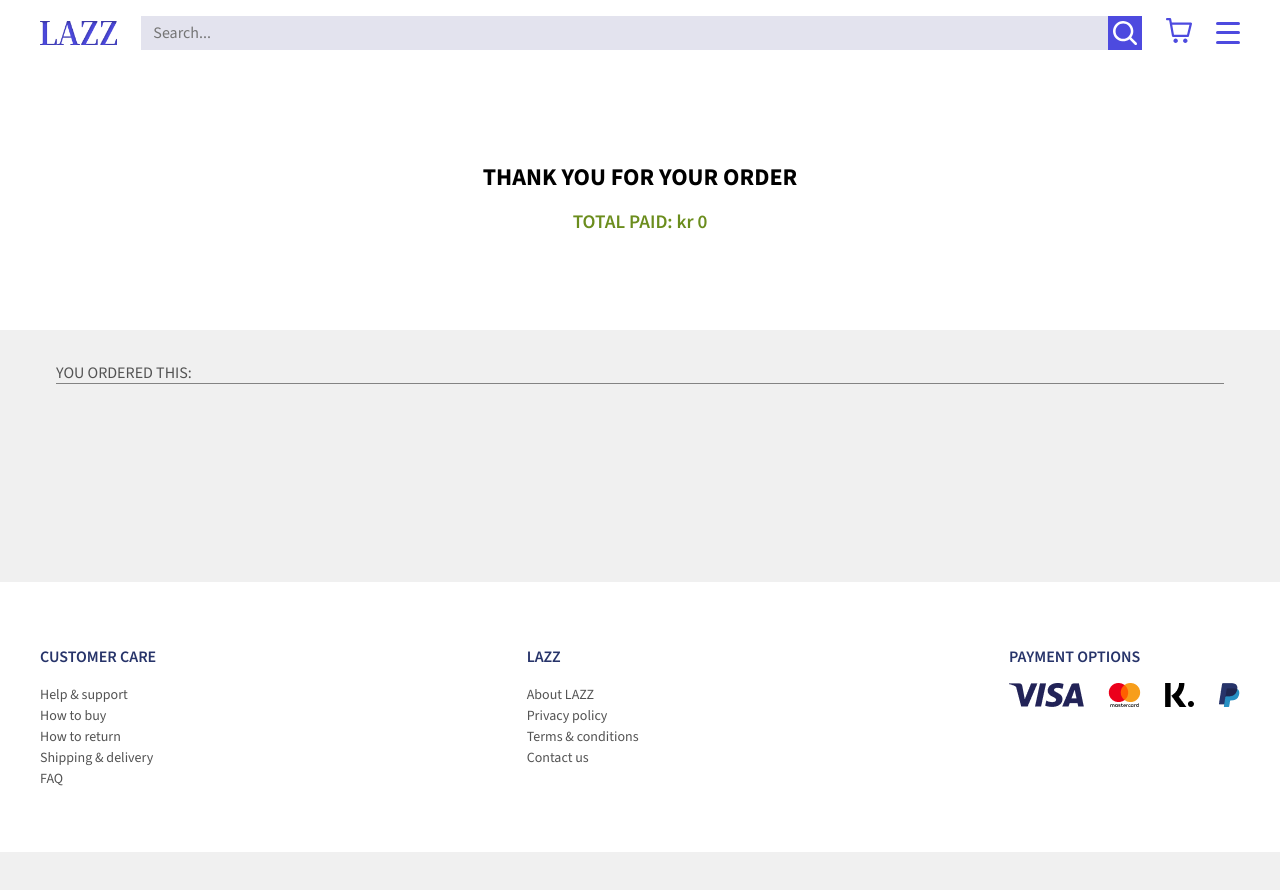
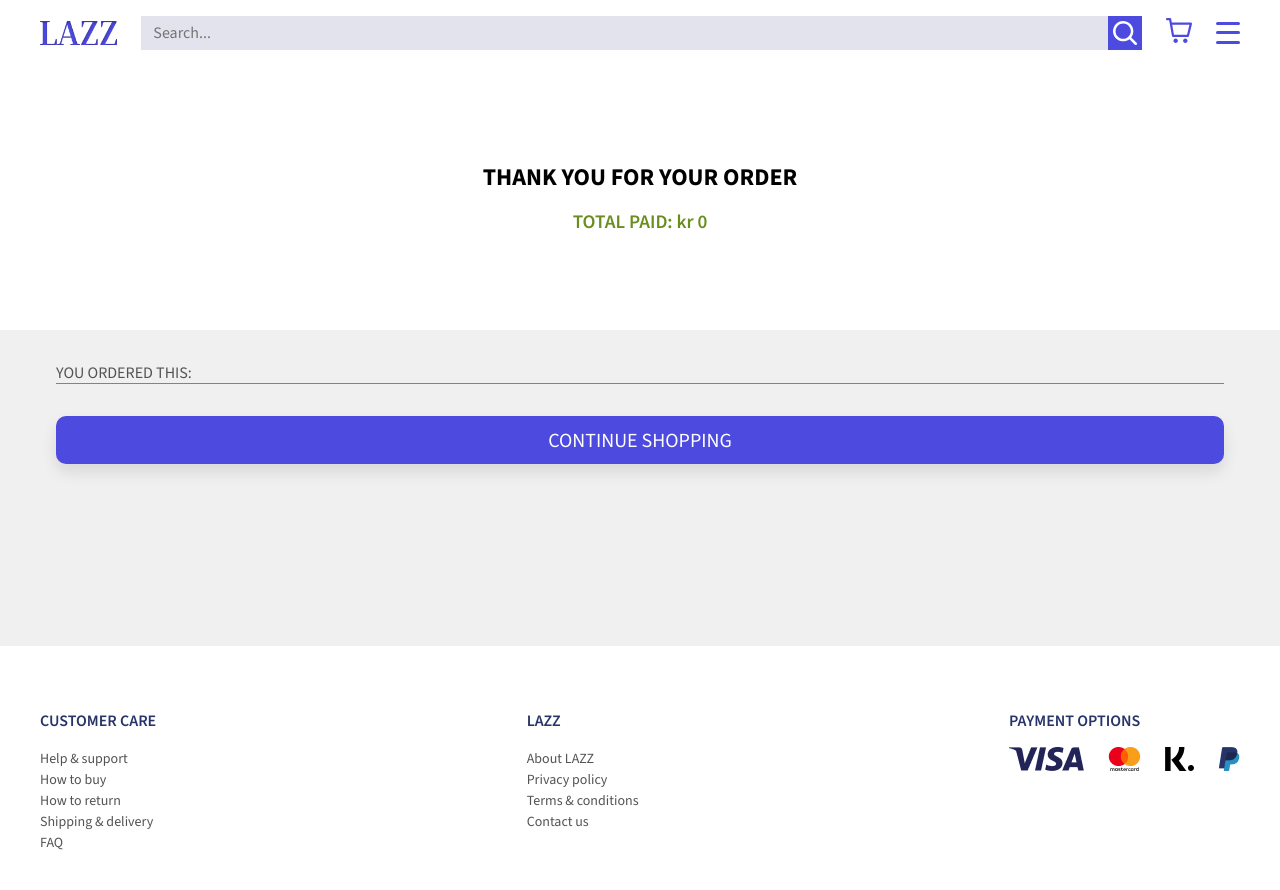
Before and after one commit to DWNWND/Frontend-Frameworks-CA-Thea, a React (Vite) app: page /success in a window 1280 px wide. Shown: the top 890 px of the page. Before the commit the page ends 852 px from the top, so only its background shows below. Built offline with nearby package versions, Linux system fonts and the light colour scheme.

Commit message:
added the continue shopping btn to the checkout success in desktop display

```diff
--- a/src/components/pages/CheckoutSuccess/CheckoutSuccess.module.css
+++ b/src/components/pages/CheckoutSuccess/CheckoutSuccess.module.css
@@ -99,3 +99,7 @@
   font-size: 0.8rem;
   white-space: nowrap;
 }
+
+.products {
+  margin-bottom: 2rem;
+}
--- a/src/components/pages/CheckoutSuccess/index.jsx
+++ b/src/components/pages/CheckoutSuccess/index.jsx
@@ -1,12 +1,15 @@
 import styles from "./CheckoutSuccess.module.css";
-import { useOutletContext } from "react-router-dom";
+import { useLocation, useOutletContext } from "react-router-dom";
 import { useEffect } from "react";
 import Price from "../../Price";
 import Ratings from "../../Ratings";
+import Button from "../../Button";
 
 export default function CheckoutSuccess() {
   const { totalSum } = useOutletContext();
   const receipt = JSON.parse(sessionStorage.getItem("receipt"));
+  const location = useLocation();
+  const page = location.pathname;
 
   let paidTotal;
 
@@ -33,7 +36,7 @@
         <div className={styles.infoHeader}>
           <h2>You ordered this:</h2>
         </div>
-        <div>
+        <div className={styles.products}>
           {receipt ? (
             <>
               {receipt.map((product) => (
@@ -56,6 +59,7 @@
             </>
           ) : null}
         </div>
+        <Button page={page}></Button>
       </div>
     </div>
   );
```
